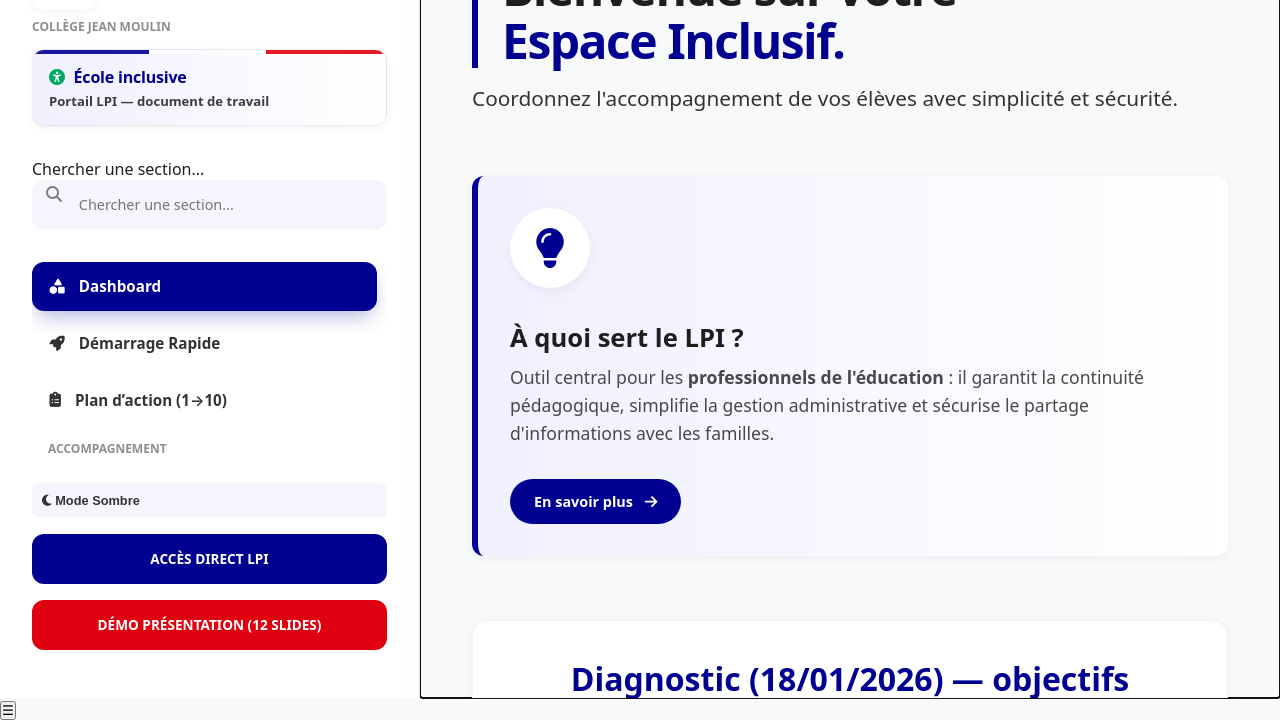
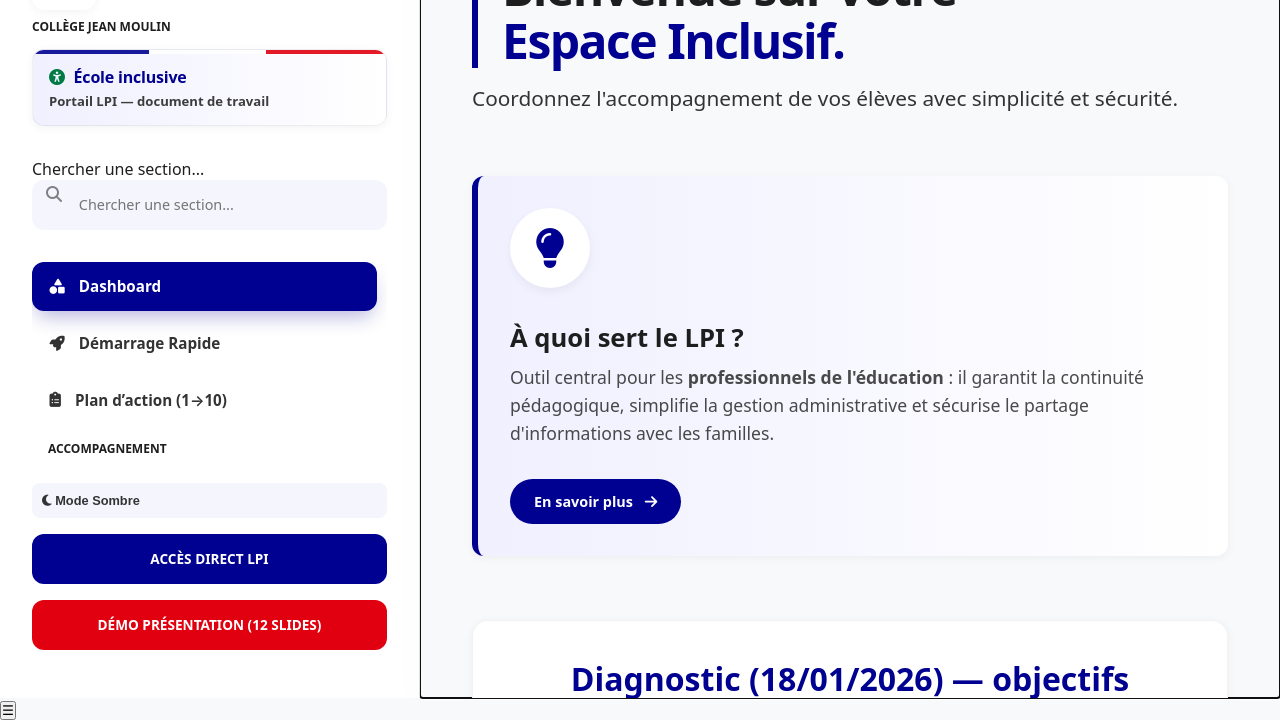
Before and after one commit to nguernine-droid/LPI-TEST-JEAN-MOULIN-V3, a website: page index.html in a window 1280 px wide. Shown: the part 102-822 px from the top of the page. Drawn offline with Linux system fonts and the light colour scheme.

Commit message:
fix(a11y): enforce opacity and darker colors for nav labels and widgets; darken inclusive green

```diff
--- a/index.html
+++ b/index.html
@@ -16,9 +16,9 @@
             --marianne-blue-soft: #f0f0ff;
             --marianne-red: #E1000F;
             --marianne-red-soft: #fff1f1;
-                --inclusive-green: #00A95F;
-                --inclusive-green-soft: rgba(0, 169, 95, 0.12);
-            --primary: #161616;
+                --inclusive-green: #007a44;
+                --inclusive-green-soft: rgba(0, 122, 68, 0.12);
+                --primary: #161616;
             --accent-soft: #F5F5FE;
             --text-main: #1e1e1e;
             --text-light: #333333;
@@ -52,7 +52,8 @@
         }
 
         /* Accessibility overrides */
-        .logo-sidebar > p, .nav-group-label { color: var(--text-main) !important; }
+        .logo-sidebar > p, .nav-group-label { color: var(--text-main) !important; opacity: 1 !important; }
+        .widget-info span, .widget-info h5 { color: var(--text-main) !important; }
 
         /* RESET & BASE */
         * { box-sizing: border-box; margin: 0; padding: 0; }
```
